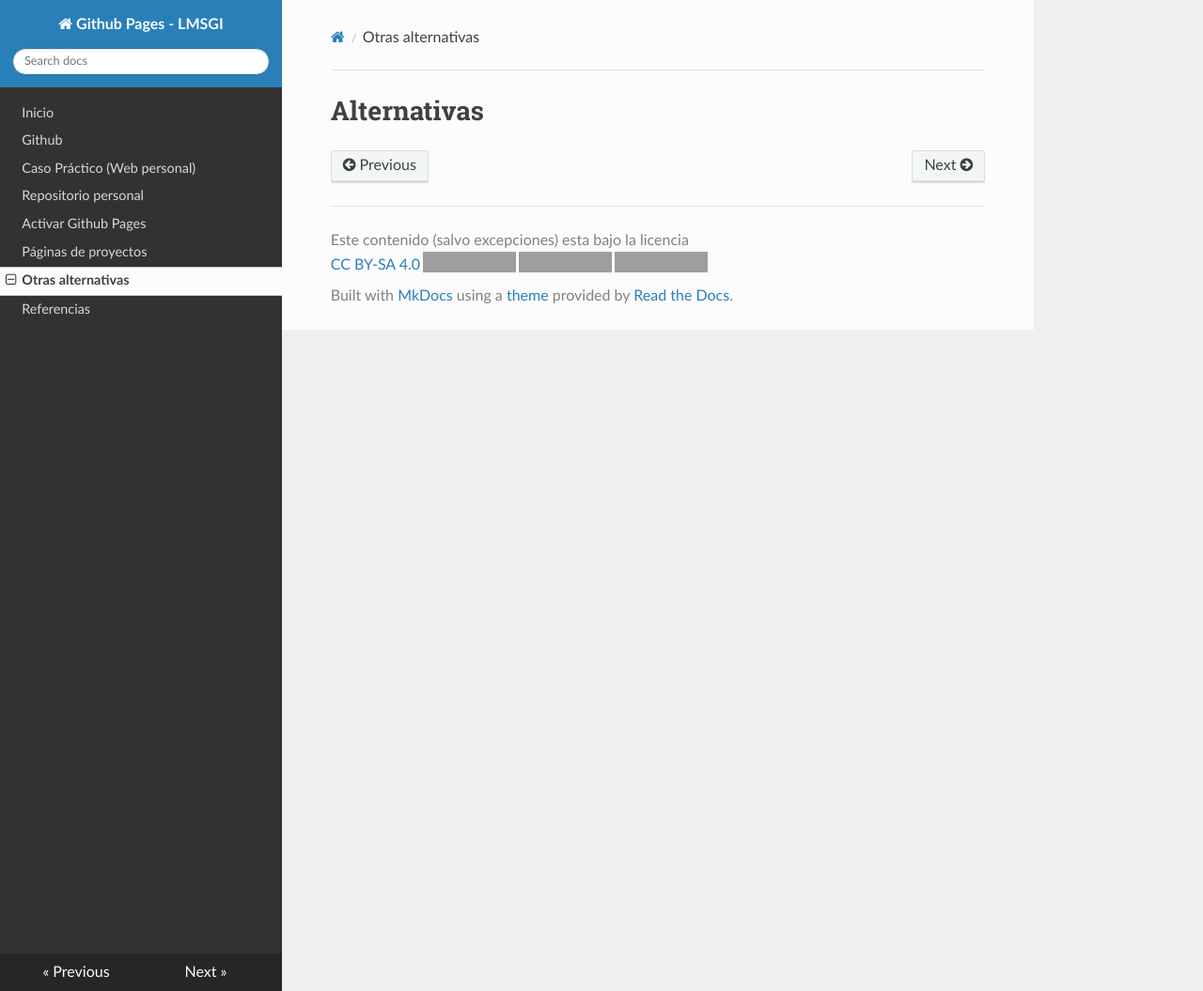
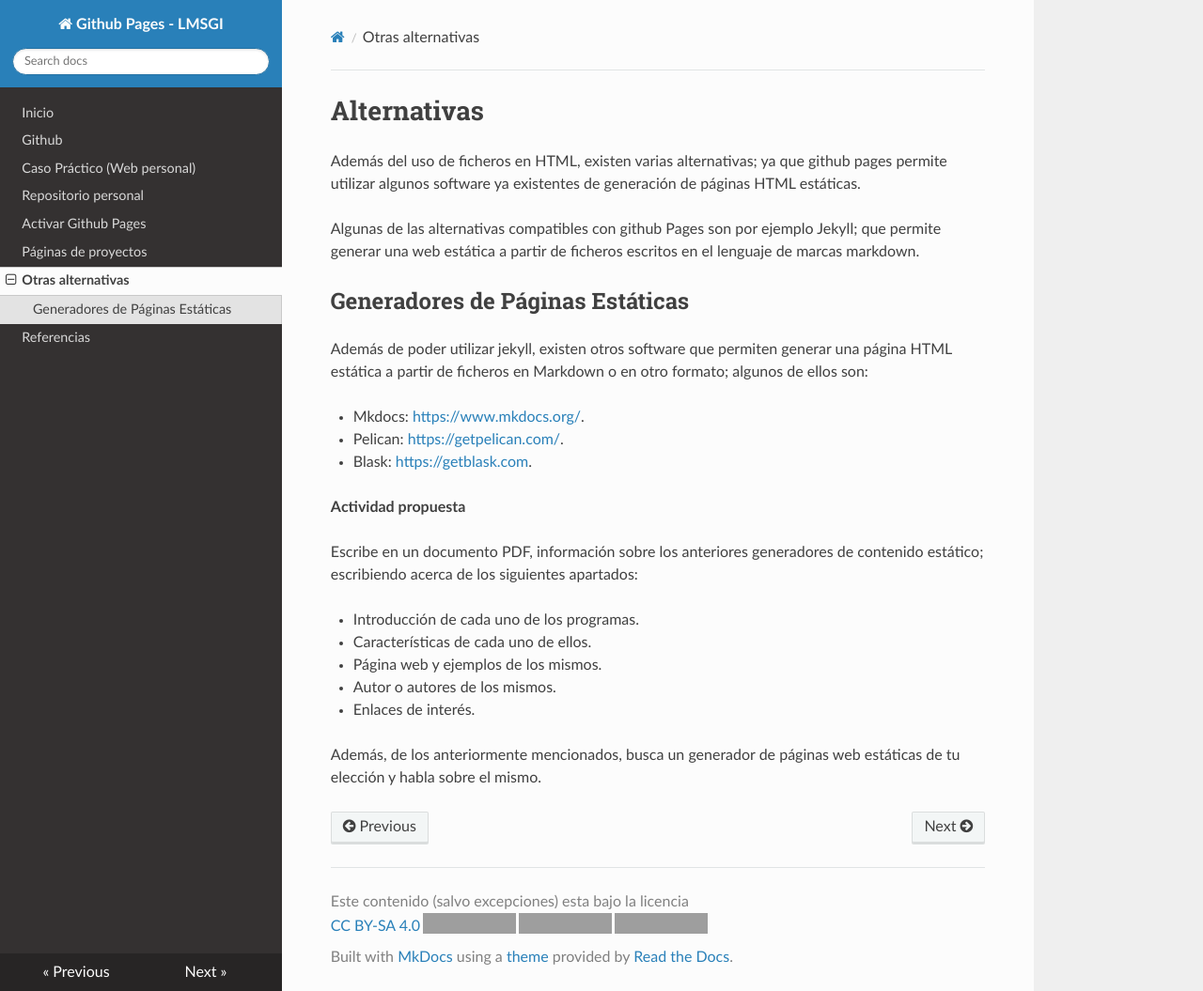
Before and after one commit to zerasul/gpagesexampe, an MkDocs documentation site: the page built from docs/alternatives.md, in a window 1280 px wide and 1055 px high. Shown: the whole window at 94% size. Built offline with MkDocs 1.6.1, drawn with Linux system fonts in a browser that asks for light colours; nearby versions of some CDN libraries; grey boxes are pictures that could not be loaded.

Commit message:
finishing web

```diff
--- a/docs/alternatives.md
+++ b/docs/alternatives.md
@@ -1 +1,25 @@
 # Alternativas
+
+Además del uso de ficheros en HTML, existen varias alternativas; ya que github pages permite utilizar algunos software ya existentes de generación de páginas HTML estáticas.
+
+Algunas de las alternativas compatibles con github Pages son por ejemplo Jekyll; que permite generar una web estática a partir de ficheros escritos en el lenguaje de marcas markdown.
+
+## Generadores de Páginas Estáticas
+
+Además de poder utilizar jekyll, existen otros software que permiten generar una página HTML estática a partir de ficheros en Markdown o en otro formato; algunos de ellos son:
+
+* Mkdocs: [https://www.mkdocs.org/](https://www.mkdocs.org/).
+* Pelican: [https://getpelican.com/](https://getpelican.com/).
+* Blask: [https://getblask.com](https://getblask.com).
+
+**Actividad propuesta**
+
+Escribe en un documento PDF, información sobre los anteriores generadores de contenido estático; escribiendo acerca de los siguientes apartados:
+
+* Introducción de cada uno de los programas.
+* Características de cada uno de ellos.
+* Página web y ejemplos de los mismos.
+* Autor o autores de los mismos.
+* Enlaces de interés.
+
+Además, de los anteriormente mencionados, busca un generador de páginas web estáticas de tu elección y habla sobre el mismo.
```
Also changed, not shown: docs/index.md (+10 -1 lines), docs/references.md (+9 -0 lines), docs/repo.md (+4 -2 lines), docs/web.md (+4 -4 lines).
